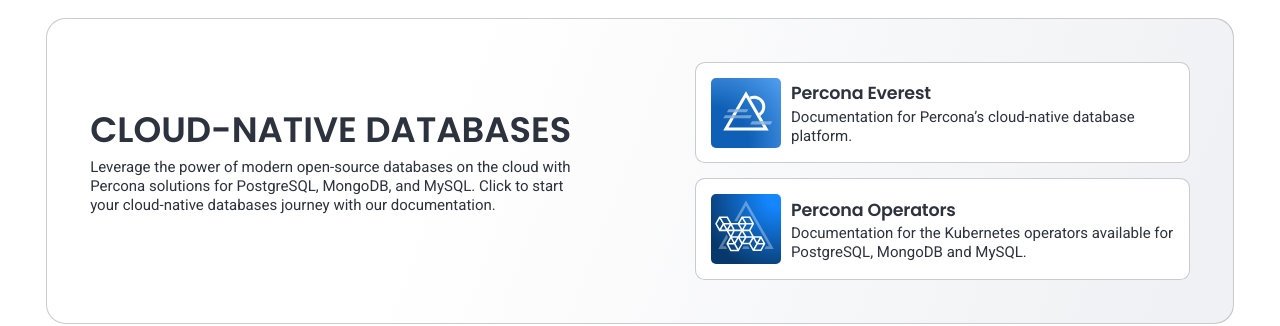
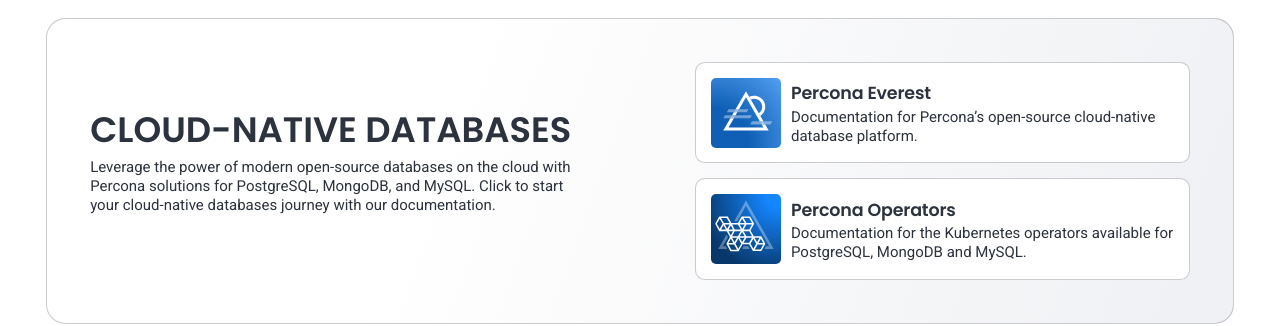
Before and after one commit to percona/docs-home, an MkDocs documentation site: the page built from docs/index.md, in a window 1280 px wide and 1318 px high. Shown: the part 555-881 px from the top of the window. Built offline with MkDocs 1.6.1 and Material for MkDocs 9.7.7, drawn with Linux system fonts in a browser that asks for light colours.

Commit message:
Update index.md
Change the link and wording for Everest a bit

```diff
--- a/docs/index.md
+++ b/docs/index.md
@@ -64,13 +64,13 @@
     </div>
     <!--Links-->
     <div class="splash-links">
-      <a href="https://pmcf-percona.github.io/everest-doc/" class="splash-card">
+      <a href="https://docs.percona.com/everest/" class="splash-card">
         <img src="assets/logo-everest.svg" alt="Percona Everest logo" />
         <h3>
           Percona Everest
         </h3>
         <p>
-          Documentation for Percona’s cloud-native database platform.
+          Documentation for Percona’s open-source cloud-native database platform.
         </p>
       </a>
       <a href="percona-operators" class="splash-card">
```
